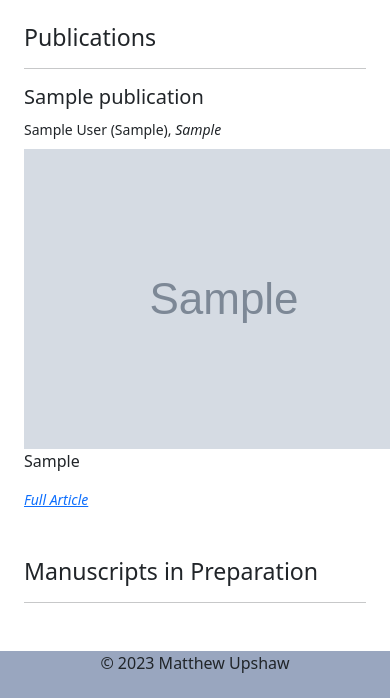
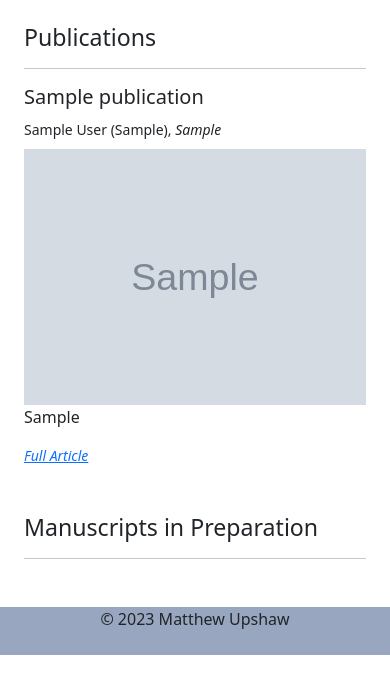
Before and after one commit to matthew-upshaw/personal_site, a Django app: page /research/publications/ in a window 390 px wide; the page is wider, and only the part inside the window is pictured. Shown: the part 56-754 px from the top of that part. Run offline with Django 4.2, Linux system fonts and the light colour scheme; tables that the repository leaves empty hold one stand-in row (values such as "Sample post"); grey boxes marked "Sample" are stand-in pictures.

Commit message:
update publication page template

```diff
--- a/website/templates/publication_page.html
+++ b/website/templates/publication_page.html
@@ -16,8 +16,8 @@
                     </div>
                     <div class="row">
                         {% if publication.feature_image %}
-                            <div class="col-lg-6 col-md-12">
-                                <img src="{{ publication.feature_image.url }}">
+                            <div class="col-lg-6 col-md-12 img">
+                                <img src="{{ publication.feature_image.url }}" class="img-fluid">
                             </div>
                             <div class="col-lg-6 col-md-12">
                                 <p>{{ publication.abstract }}</p>
```
